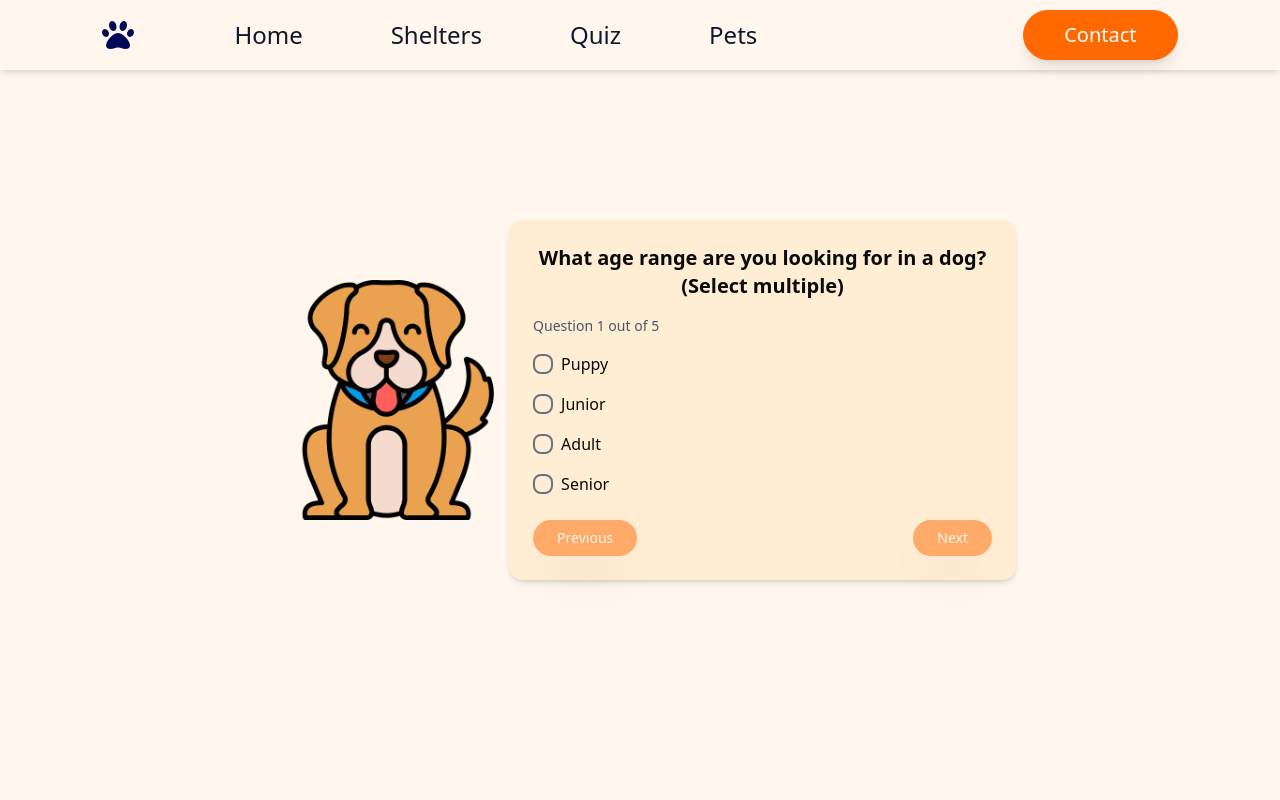
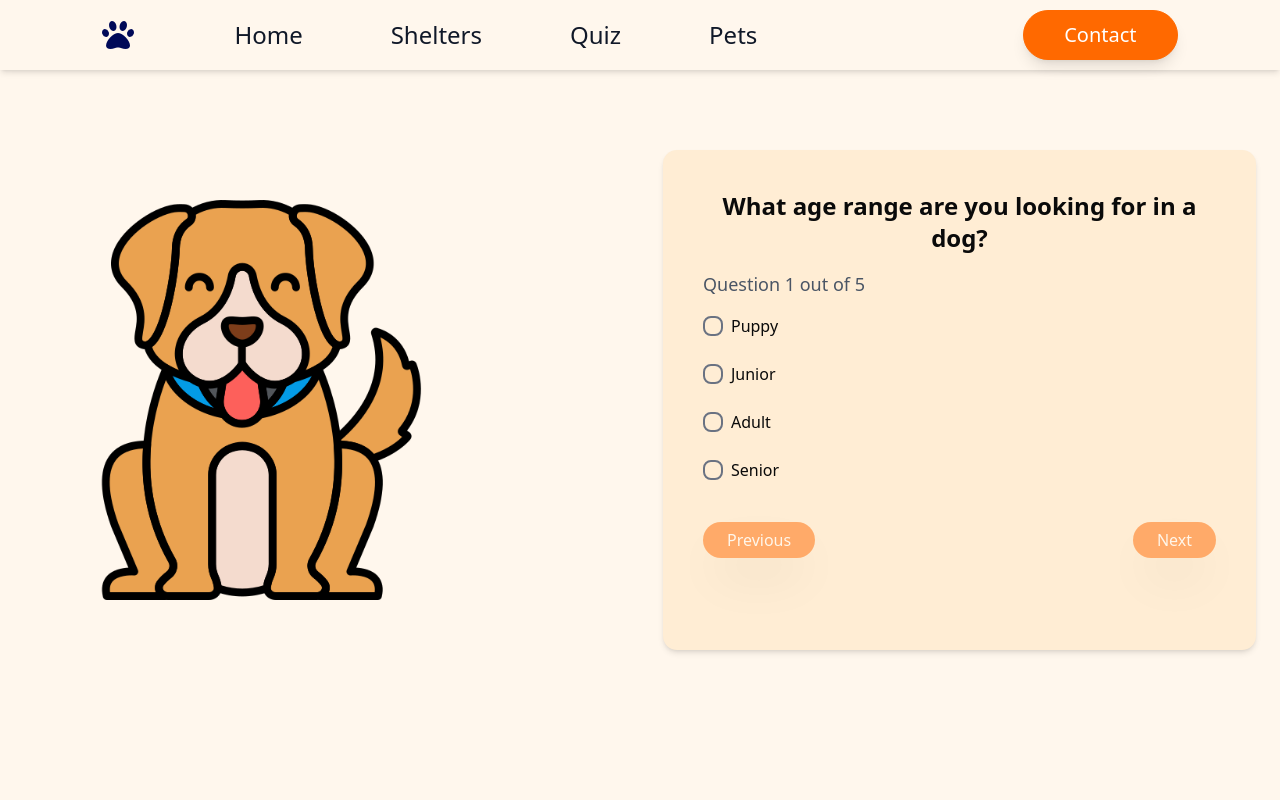
Before and after one commit to ppe11/flashcard, a Next.js app: page /quiz/dogs in a window 1280 px wide. Shown: the top 800 px of the page. Built offline with nearby package versions, Linux system fonts and the light colour scheme.

Commit message:
Fix layout and image rendering for cat and dog quiz pages

```diff
--- a/src/app/quiz/cats/page.jsx
+++ b/src/app/quiz/cats/page.jsx
@@ -24,6 +24,7 @@ const catQuestions = [
       { label: "I’d like a balanced mix of play and cuddles", value: "medium-energy" },
       { label: "I prefer a calm and cuddly lap cat", value: "low-energy" },
     ],
+    image: assets.cat,
     multiple: false,
     apiKey: "breed",
   },
@@ -34,6 +35,7 @@ const catQuestions = [
       { label: "I prefer a cat that is independent and does its own thing", value: "independent" },
       { label: "I’d like a cat that is affectionate but also enjoys alone time", value: "balanced" },
     ],
+    image: assets.cat,
     multiple: false,
     apiKey: "breed",
   },
@@ -45,6 +47,7 @@ const catQuestions = [
       { label: "Yes, I have other cats", value: "good_with_cats" },
       { label: "No, it’s just me", value: "none" },
     ],
+    image: assets.cat,
     multiple: true,
     apiKey: "good_with",
   },
@@ -56,6 +59,7 @@ const catQuestions = [
       { label: "I’d prefer to deal with fur as little as possible", value: "short" },
       { label: "I have allergies and need a hypoallergenic cat", value: "hypoallergenic" },
     ],
+    image: assets.cat,
     multiple: false,
     apiKey: "coat",
   },
--- a/src/app/quiz/dogs/page.jsx
+++ b/src/app/quiz/dogs/page.jsx
@@ -6,7 +6,7 @@ import { assets } from '@/assets/assets';
 
 const dogQuestions = [
     {
-      question: "What age range are you looking for in a dog? (Select multiple)",
+      question: "What age range are you looking for in a dog?",
       options: [
         { label: "Puppy", value: "baby" },
         { label: "Junior", value: "young" },
@@ -24,6 +24,7 @@ const dogQuestions = [
         { label: "A house with a yard", value: "medium" },
         { label: "A large property or farm", value: "xlarge" },
       ],
+      image: assets.dog,
       multiple: false,
       apiField: "size",
     },
@@ -34,17 +35,19 @@ const dogQuestions = [
         { label: "A few short walks a day", value: "moderate-energy" },
         { label: "I love long walks and outdoor adventures!", value: "high-energy" },
       ],
+      image: assets.dog,
       multiple: false,
       apiField: "breed",
     },
     {
-      question: "Do you have young children or other pets? (Select multiple, but No takes priority)",
+      question: "Do you have young children or other pets?",
       options: [
         { label: "Yes, I have kids", value: "good_with_children" },
         { label: "Yes, I have other dogs", value: "good_with_dogs" },
         { label: "Yes, I have cats", value: "good_with_cats" },
         { label: "No, it’s just me", value: "no_pets" },
       ],
+      image: assets.dog,
       multiple: true,
       apiField: "tags",
     },
@@ -56,6 +59,7 @@ const dogQuestions = [
         { label: "I’d prefer to deal with fur as little as possible", value: "short" },
         { label: "I have allergies and need a hypoallergenic dog", value: "hypoallergenic" },
       ],
+      image: assets.dog,
       multiple: false,
       apiField: "coat",
     },
--- a/src/components/QuizComponent.jsx
+++ b/src/components/QuizComponent.jsx
@@ -32,16 +32,16 @@ const QuizComponent = ({ questions }) => {
   };
 
   return (
-    <div className="flex justify-center">
+    <div className="flex justify-center gap-50">
         <div className="w-1/2 flex justify-center items-center">
             <Image
                 src={questions[currentQuestion].image}
                 alt="Pet"
-        className="w-60 h-60 object-contain"
+                className="w-100 h-100 object-contain"
             />
         </div>
-    <div className="w-full max-w-lg bg-orange-100 p-6 rounded-xl shadow-md text-center">
 
+        <div className="w-[800px] h-[500px] max-w-2xl bg-orange-100 p-10 rounded-xl shadow-md text-center">
             {showResults ? (
             <div>
             <h2 className="text-xl font-semibold mb-4">Recommended Pets</h2>
@@ -73,11 +73,11 @@ const QuizComponent = ({ questions }) => {
             </div>
         ) : (
             <div>
-          <h2 className="text-xl font-semibold mb-4">{questions[currentQuestion].question}</h2>
-          <p className="text-sm text-gray-600 text-left mb-4">
+            <h2 className="text-2xl font-semibold mb-4">{questions[currentQuestion].question}</h2>
+            <p className="text-lg text-gray-600 text-left mb-4">
                 Question {currentQuestion + 1} out of {questions.length}
             </p>
-          <div className="flex flex-col gap-4 text-left">
+            <div className="flex flex-col gap-6 text-left">
                 {questions[currentQuestion].options.map((option, index) => (
                 <label key={index} className="flex items-center space-x-2 cursor-pointer">
                 <input
@@ -97,9 +97,9 @@ const QuizComponent = ({ questions }) => {
             </div>
 
             {/* Navigation Buttons */}
-          <div className="flex justify-between mt-6">
+            <div className="flex justify-between mt-10">
                 <Button
-                className="bg-orange-500 hover:bg-orange-600 text-white px-6 py-2 rounded-3xl shadow-2xl"
+                    className="bg-orange-500 hover:bg-orange-600 text-white px-6 py-2 rounded-3xl shadow-2xl text-md"
                     disabled={currentQuestion === 0}
                     onClick={handlePrevious}
                     >
@@ -107,7 +107,7 @@ const QuizComponent = ({ questions }) => {
                     </Button>
 
                     <Button
-                className="bg-orange-500 hover:bg-orange-600 text-white px-6 py-2 rounded-3xl shadow-2xl"
+                    className="bg-orange-500 hover:bg-orange-600 text-white px-6 py-2 rounded-3xl shadow-2xl text-md"
                     disabled={!selectedAnswers[currentQuestion]}
                     onClick={handleNext}
                     >
```
Lines whose indentation alone changed are shown as unchanged.
